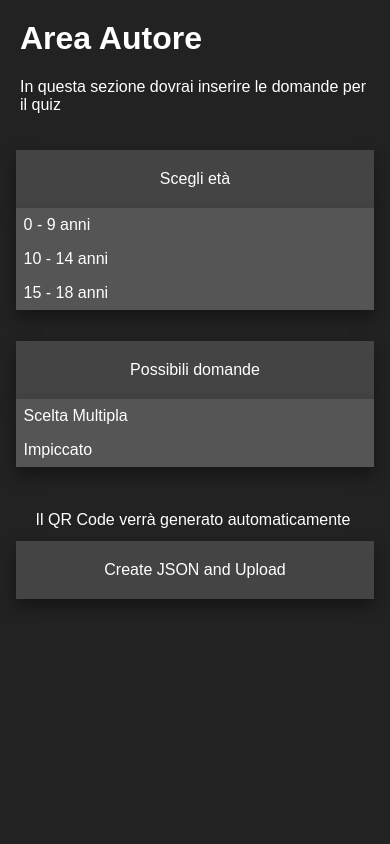
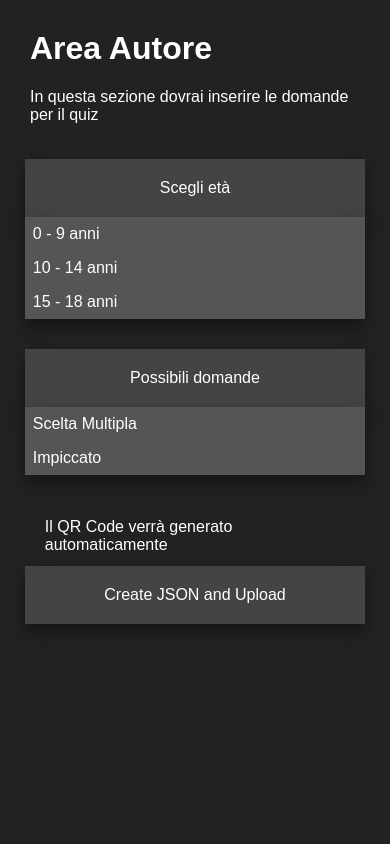
Before and after one commit to TDSOJohn/museum_quiz, a PHP site: page /html/main.html in a window 390 px wide. Run offline with PHP 8.4, Linux system fonts and the light colour scheme.

Commit message:
updated content_creator style

```diff
--- a/client_side/content_creator/css/main_creator.css
+++ b/client_side/content_creator/css/main_creator.css
@@ -6,6 +6,7 @@ body {
     background-color: #222;
     color: white;
     margin: 0;
+    padding: 40px;
 }
 
 .btn {
@@ -102,7 +103,7 @@ input {
 
 #submit {
     width: 400px;
-    margin: 50px;
+    margin: 40px 0px;
 }
 #submit label {
     padding: 12px 20px;
--- a/client_side/content_creator/css/main_creator_mobile.css
+++ b/client_side/content_creator/css/main_creator_mobile.css
@@ -1,4 +1,7 @@
 @media screen and (max-width: 900px) {
+    body {
+        padding: 10px;
+    }
     h3 {
         text-align: center;
     }
--- a/client_side/content_creator/js/micol_impara_a_disegnare.js
+++ b/client_side/content_creator/js/micol_impara_a_disegnare.js
@@ -118,7 +118,8 @@ function verifyAndUpload()
 var questionTypes;
 
 window.onload = function() {
-    questionTypes = document.querySelectorAll('.questType');
+    questionTypes   = document.querySelectorAll('.questType');
+    etaTypes        = document.querySelectorAll('.etaType');
 
     questionTypes[0].addEventListener('click', function() { showContent('mult_choice_templ.html'); });
     questionTypes[1].addEventListener('click', function() { showContent('hanged_man_templ.html'); });
```
Also changed, not shown: 1 other file.
